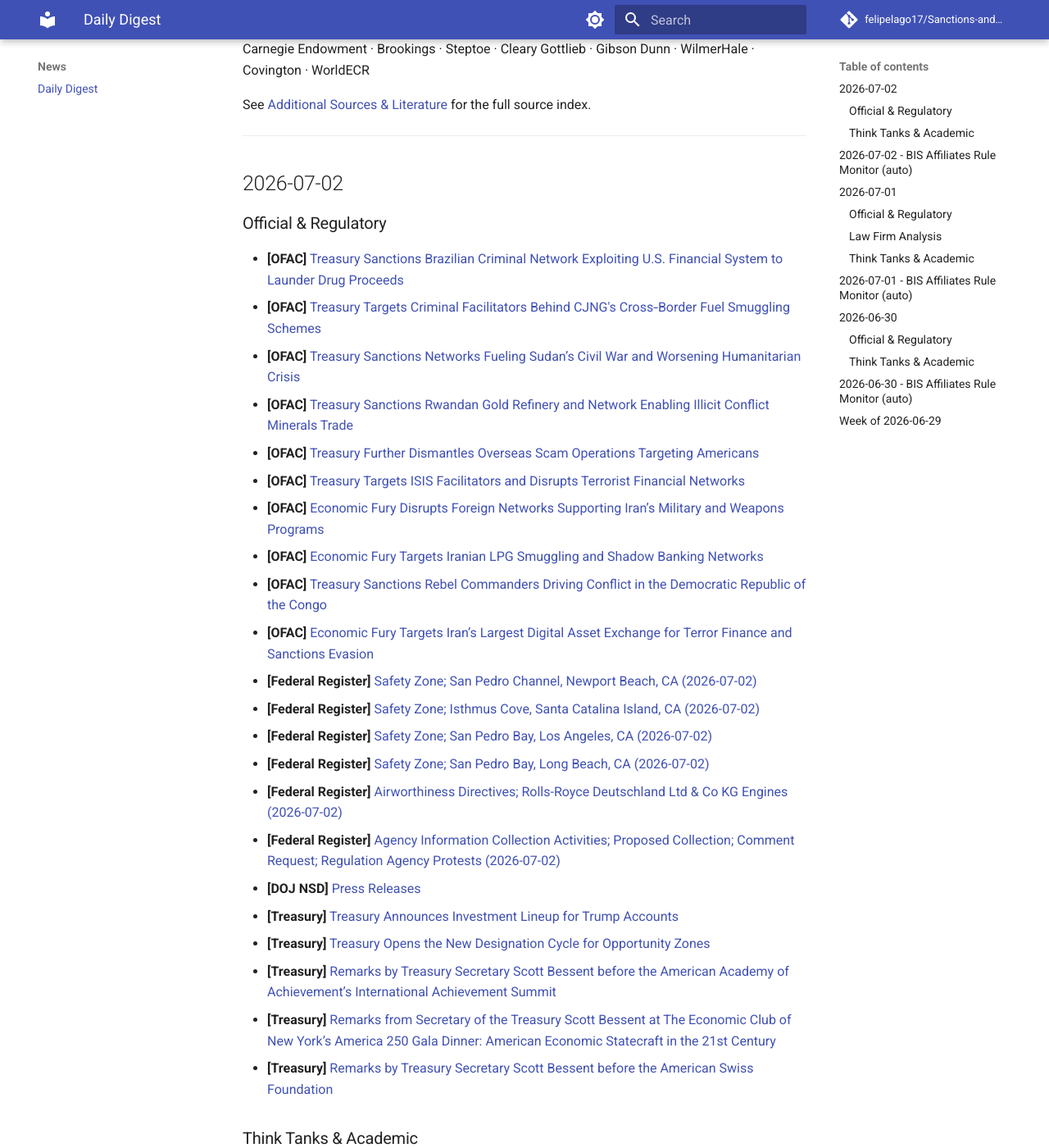
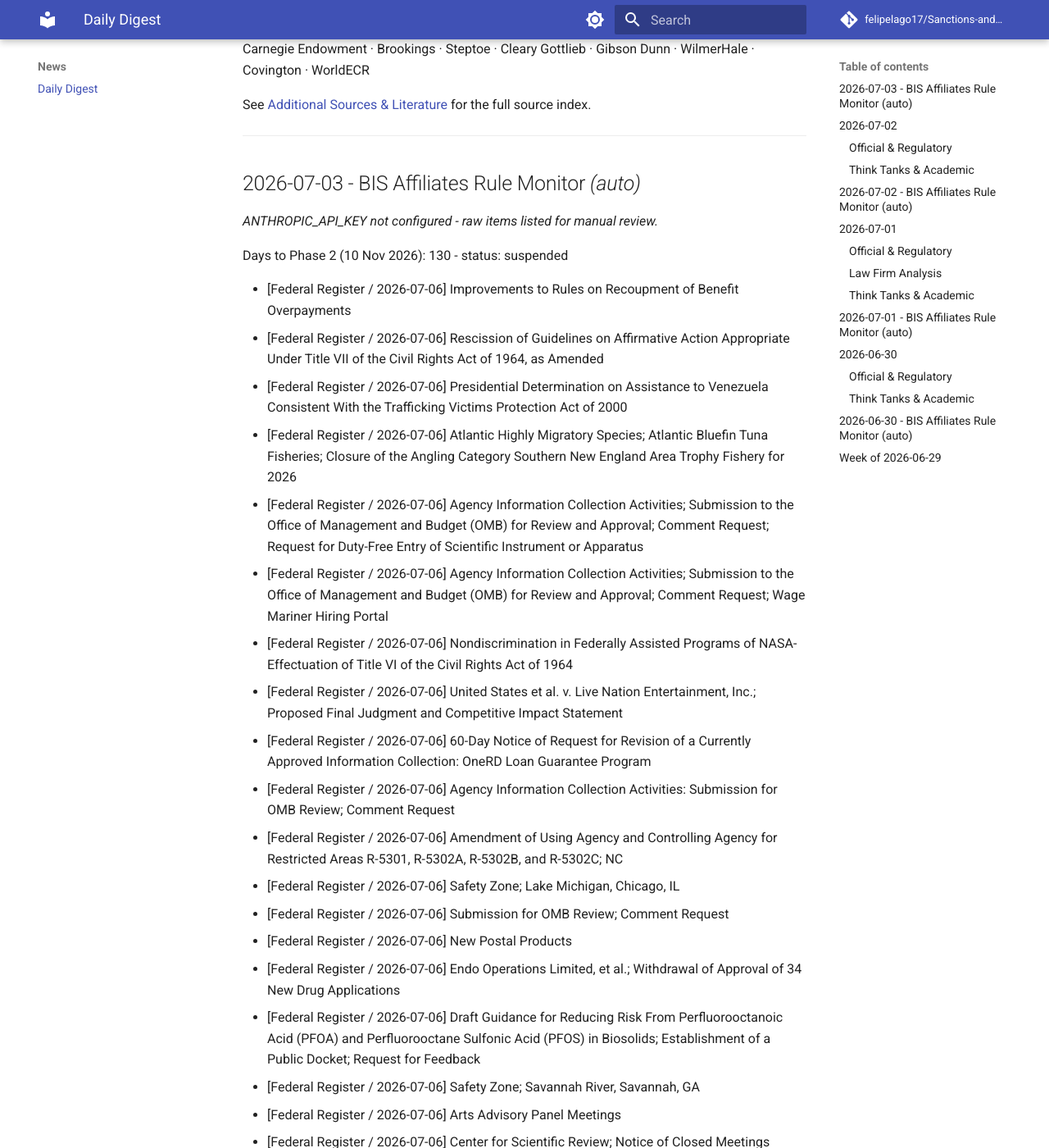
Before and after one commit to felipelago17/Sanctions-and-Export-Controls-AI-and-Oil, an MkDocs documentation site: the page built from docs/news/digest.md, in a window 1280 px wide and 1400 px high, scrolled down 273 px. Shown: the whole window at 82% size. Built offline with MkDocs 1.6.1 and Material for MkDocs 9.7.7, drawn with Linux system fonts in a browser that asks for light colours; comment, search, counter and statistics services are not loaded; some of the changed text lies outside the part shown.

Commit message:
chore: BIS affiliates monitor 2026-07-03

```diff
--- a/docs/news/digest.md
+++ b/docs/news/digest.md
@@ -9,6 +9,36 @@ See [Additional Sources & Literature](../additional-sources.md) for the full sou
 ---
 
 <!-- DIGEST_START -->
+## 2026-07-03 - BIS Affiliates Rule Monitor *(auto)*
+
+*ANTHROPIC_API_KEY not configured - raw items listed for manual review.*
+
+Days to Phase 2 (10 Nov 2026): 130 - status: suspended
+
+- [Federal Register / 2026-07-06] Improvements to Rules on Recoupment of Benefit Overpayments
+- [Federal Register / 2026-07-06] Rescission of Guidelines on Affirmative Action Appropriate Under Title VII of the Civil Rights Act of 1964, as Amended
+- [Federal Register / 2026-07-06] Presidential Determination on Assistance to Venezuela Consistent With the Trafficking Victims Protection Act of 2000
+- [Federal Register / 2026-07-06] Atlantic Highly Migratory Species; Atlantic Bluefin Tuna Fisheries; Closure of the Angling Category Southern New England Area Trophy Fishery for 2026
+- [Federal Register / 2026-07-06] Agency Information Collection Activities; Submission to the Office of Management and Budget (OMB) for Review and Approval; Comment Request; Request for Duty-Free Entry of Scientific Instrument or Apparatus
+- [Federal Register / 2026-07-06] Agency Information Collection Activities; Submission to the Office of Management and Budget (OMB) for Review and Approval; Comment Request; Wage Mariner Hiring Portal
+- [Federal Register / 2026-07-06] Nondiscrimination in Federally Assisted Programs of NASA-Effectuation of Title VI of the Civil Rights Act of 1964
+- [Federal Register / 2026-07-06] United States et al. v. Live Nation Entertainment, Inc.; Proposed Final Judgment and Competitive Impact Statement
+- [Federal Register / 2026-07-06] 60-Day Notice of Request for Revision of a Currently Approved Information Collection: OneRD Loan Guarantee Program
+- [Federal Register / 2026-07-06] Agency Information Collection Activities: Submission for OMB Review; Comment Request
+- [Federal Register / 2026-07-06] Amendment of Using Agency and Controlling Agency for Restricted Areas R-5301, R-5302A, R-5302B, and R-5302C; NC
+- [Federal Register / 2026-07-06] Safety Zone; Lake Michigan, Chicago, IL
+- [Federal Register / 2026-07-06] Submission for OMB Review; Comment Request
+- [Federal Register / 2026-07-06] New Postal Products
+- [Federal Register / 2026-07-06] Endo Operations Limited, et al.; Withdrawal of Approval of 34 New Drug Applications
+- [Federal Register / 2026-07-06] Draft Guidance for Reducing Risk From Perfluorooctanoic Acid (PFOA) and Perfluorooctane Sulfonic Acid (PFOS) in Biosolids; Establishment of a Public Docket; Request for Feedback
+- [Federal Register / 2026-07-06] Safety Zone; Savannah River, Savannah, GA
+- [Federal Register / 2026-07-06] Arts Advisory Panel Meetings
+- [Federal Register / 2026-07-06] Center for Scientific Review; Notice of Closed Meetings
+- [Federal Register / 2026-07-06] Petition for Reconsideration of Action in Rulemaking Proceeding
+
+
+---
+
 ## 2026-07-02
 
 ### Official & Regulatory
```
Also changed, not shown: news/digest.md (+30 -0 lines).
